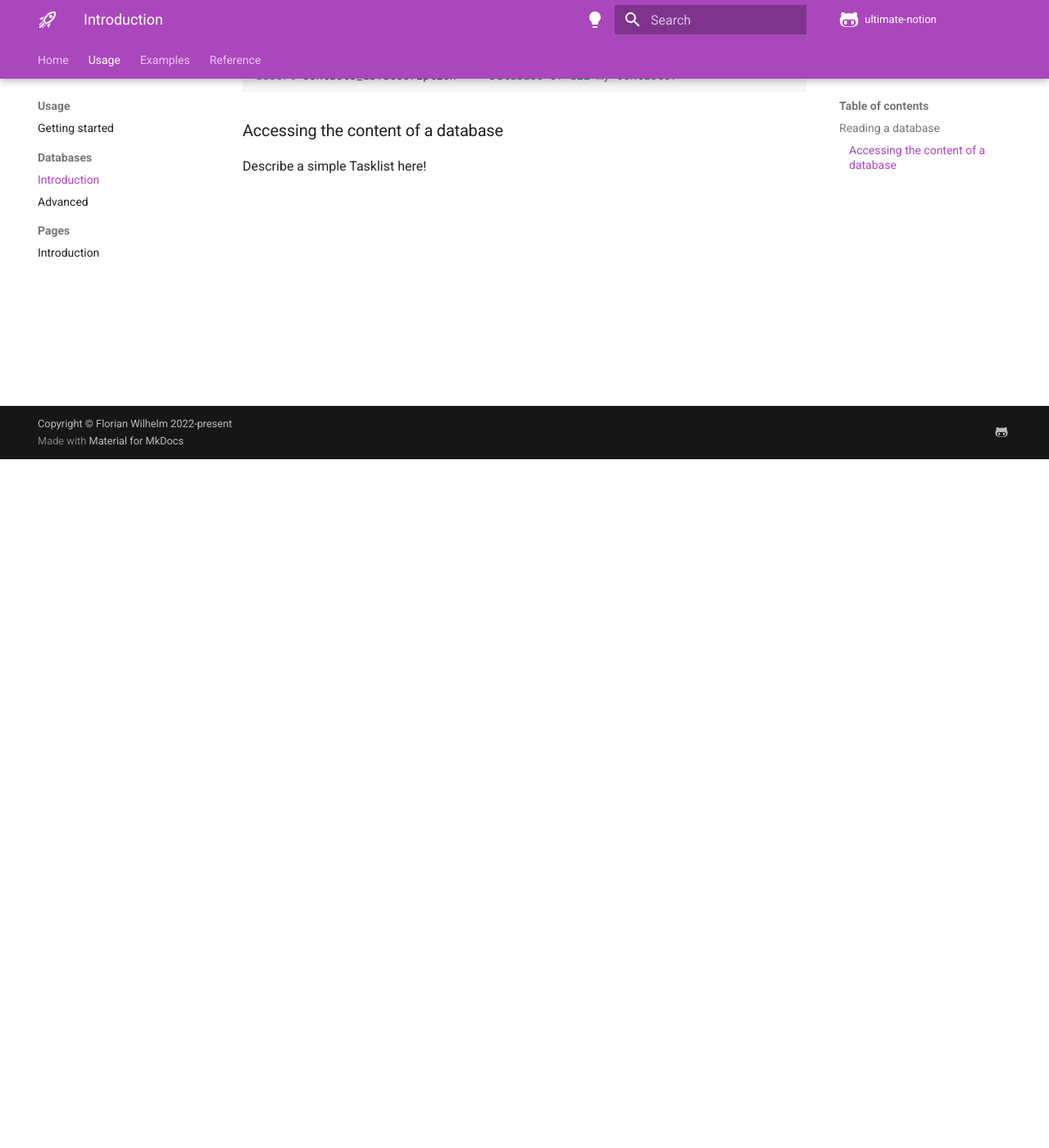
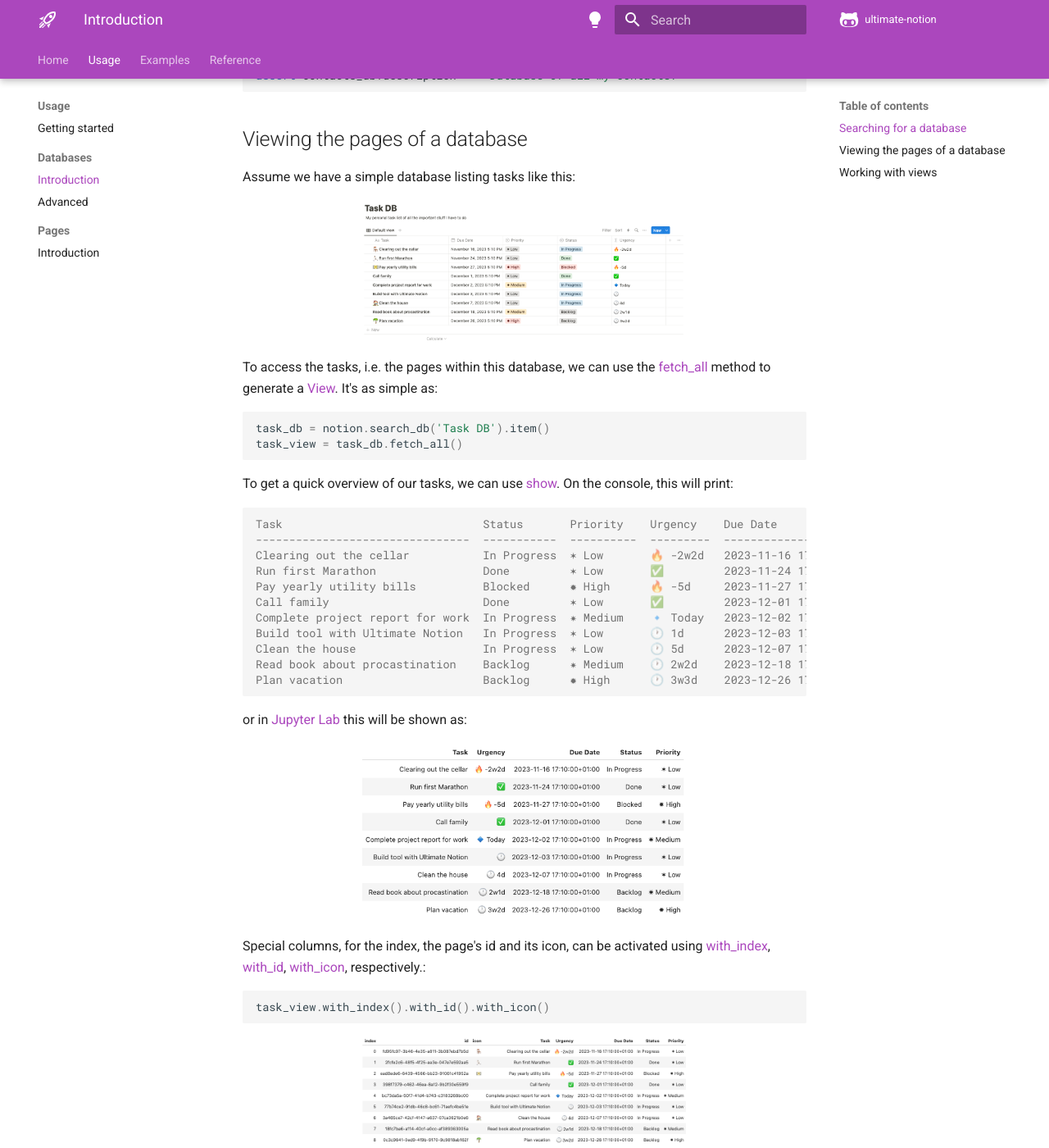
Before and after one commit to ultimate-notion/ultimate-notion, an MkDocs documentation site: the page built from docs/usage/db_introduction.md, in a window 1280 px wide and 1400 px high, scrolled down 840 px. Shown: the whole window at 82% size. Built offline with MkDocs 1.6.1 and Material for MkDocs 9.7.7, drawn with Linux system fonts in a browser that asks for light colours; comment, search, counter and statistics services are not loaded; the version menu is left out; some of the changed text lies outside the part shown.

Commit message:
Finished first version of the introduction to DBs

````diff
--- a/docs/snippets/links.txt
+++ b/docs/snippets/links.txt
@@ -17,3 +17,4 @@
 [conda]: https://conda.io/
 [Jupyter Lab]: https://jupyter.org/
 [Markdown]: https://daringfireball.net/projects/markdown/
+[Pandas]: https://pandas.pydata.org/
--- a/docs/usage/db_introduction.md
+++ b/docs/usage/db_introduction.md
@@ -6,18 +6,18 @@ as you can use Python for all kinds of transformations, use external data servic
 Ultimate Notion unleashes the full power of Python for use with Notion's databases.
 So let's see what we can do.
 
-## Reading a database
+## Searching for a database
 
-Assume we have a database called "Contacts DB".
+Assume we have a database called *Contacts DB*.
 
 ```python
-from ultimate_notion import Session
+import ultimate_notion as uno
 
-notion = Session.get_or_create()  # if NOTION_TOKEN is set in environment
+notion = uno.Session.get_or_create()  # if NOTION_TOKEN is set in environment
 
-contacts_dbs = notion.search_db("Contacts DB")
+contacts_dbs = notion.search_db('Contacts DB')
 
-assert [db.title for db in contacts_dbs] == ["Contacts DB"]
+assert [db.title for db in contacts_dbs] == ['Contacts DB']
 ```
 
 The method `search_db` will always return a list as Notion gives no guarantees that the
@@ -27,7 +27,7 @@ will return the item of a single-item list or raise an error otherwise. Another
 would be to retrieve the database by its unqiue id.
 
 ```python
-contacts_db = notion.search_db("Contacts DB").item()
+contacts_db = notion.search_db('Contacts DB').item()
 # or in case the unique ID of the database is known
 contacts_db = notion.get_db(contacts_db.id)
 ```
@@ -35,14 +35,93 @@ contacts_db = notion.get_db(contacts_db.id)
 The [Database object] provides access to many attributes like [title], [icon], [description], etc.
 
 ```python
-assert contacts_db.description == "Database of all my contacts!"
+assert contacts_db.description == 'Database of all my contacts!'
 ```
 
-### Accessing the content of a database
+## Viewing the pages of a database
 
-Describe a simple Tasklist here!
+Assume we have a simple database listing tasks like this:
+
+![Notion task database](../assets/images/notion-task-db.png){: style="width:400px; display:block; margin-left:auto; margin-right:auto;"}
+
+To access the tasks, i.e. the pages within this database, we can use the [fetch_all] method to
+generate a [View]. It's as simple as:
+
+```python
+task_db = notion.search_db('Task DB').item()
+task_view = task_db.fetch_all()
+```
+
+To get a quick overview of our tasks, we can use [show]. On the console, this will print:
+
+```console
+Task                              Status       Priority    Urgency    Due Date
+--------------------------------  -----------  ----------  ---------  -------------------------
+Clearing out the cellar           In Progress  ✶ Low       🔥 -2w2d   2023-11-16 17:10:00+01:00
+Run first Marathon                Done         ✶ Low       ✅         2023-11-24 17:10:00+01:00
+Pay yearly utility bills          Blocked      ✹ High      🔥 -5d     2023-11-27 17:10:00+01:00
+Call family                       Done         ✶ Low       ✅         2023-12-01 17:10:00+01:00
+Complete project report for work  In Progress  ✷ Medium    🔹 Today   2023-12-02 17:10:00+01:00
+Build tool with Ultimate Notion   In Progress  ✶ Low       🕐 1d      2023-12-03 17:10:00+01:00
+Clean the house                   In Progress  ✶ Low       🕐 5d      2023-12-07 17:10:00+01:00
+Read book about procastination    Backlog      ✷ Medium    🕐 2w2d    2023-12-18 17:10:00+01:00
+Plan vacation                     Backlog      ✹ High      🕐 3w3d    2023-12-26 17:10:00+01:00
+```
+
+or in [Jupyter Lab] this will be shown as:
+
+![Notion task view](../assets/images/notion-task-view.png){: style="width:400px; display:block; margin-left:auto; margin-right:auto;"}
+
+Special columns, for the index, the page's id and its icon, can be activated using
+[with_index], [with_id], [with_icon], respectively.:
+
+```python
+task_view.with_index().with_id().with_icon()
+```
+
+![Notion task view extended](../assets/images/notion-task-view-ext.png){: style="width:400px; display:block; margin-left:auto; margin-right:auto;"}
+
+The index can now be used to retrieve a specific page with [get_page] or we could just
+convert the whole view to a [Pandas] dataframe with [to_pandas].
+
+## Working with views
+
+Views help you setting the stage for various operations like exporting with the help of the various `to_*` methods
+or applying a function to the contained pages using [apply]. With [select] the view can be restricted to
+certain columns whereas [head] (with alias [limit]) and [tail] can be used to restrict the number of rows in the view, e.g.:
+
+```python
+task_view.select('Task', 'Status').head(3).show('simple')
+```
+
+```console
+Task                      Status
+------------------------  -----------
+Clearing out the cellar   In Progress
+Run first Marathon        Done
+Pay yearly utility bills  Blocked
+```
+
+All methods return a new view without modifying the current one, which allows keeping
+different views at the same time. To reset the current view object, the [reset] method can be used.
+To reload the view, i.e. re-execute the query that led to the view, use [reload].
+
+Find out about more about the functionality of [View] by reading the API references but
+keep in mind that some methods are just stubs.
 
 [Database object]: ../../reference/ultimate_notion/database/#ultimate_notion.database.Database
+[fetch_all]: ../../reference/ultimate_notion/database/#ultimate_notion.database.Database.fetch_all
 [title]: ../../reference/ultimate_notion/database/#ultimate_notion.database.Database.title
 [icon]: ../../reference/ultimate_notion/database/#ultimate_notion.database.Database.icon
 [description]: ../../reference/ultimate_notion/database/#ultimate_notion.database.Database.description
+[View]: ../../reference/ultimate_notion/view/#ultimate_notion.view.View
+[show]: ../../reference/ultimate_notion/view/#ultimate_notion.view.View.show
+[with_index]: ../../reference/ultimate_notion/view/#ultimate_notion.view.View.with_index
+[with_id]: ../../reference/ultimate_notion/view/#ultimate_notion.view.View.with_id
+[with_icon]: ../../reference/ultimate_notion/view/#ultimate_notion.view.View.with_icon
+[get_page]: ../../reference/ultimate_notion/view/#ultimate_notion.view.View.get_page
+[to_pandas]: ../../reference/ultimate_notion/view/#ultimate_notion.view.View.to_pandas
+[apply]: ../../reference/ultimate_notion/view/#ultimate_notion.view.View.apply
+[select]: ../../reference/ultimate_notion/view/#ultimate_notion.view.View.select
+[reset]: ../../reference/ultimate_notion/view/#ultimate_notion.view.View.reset
+[reload]: ../../reference/ultimate_notion/view/#ultimate_notion.view.View.reload
--- a/pyproject.toml
+++ b/pyproject.toml
@@ -208,6 +208,7 @@ ban-relative-imports = "all"
 
 # Default environment
 [tool.hatch.envs.default]
+path = ".direnv"  # to have VSCode support
 type = "virtual"
 dependencies = [
     "coverage[toml]>=6.2",
````
Also changed, not shown: docs/assets/images/logo_no_text.png (added), docs/assets/images/notion-task-db.png (added), docs/assets/images/notion-task-view-ext.png (added), docs/assets/images/notion-task-view.png (added), 8 other files.
